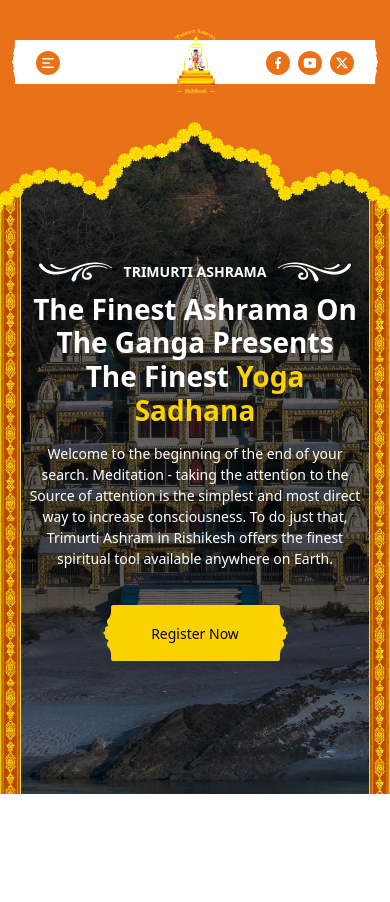
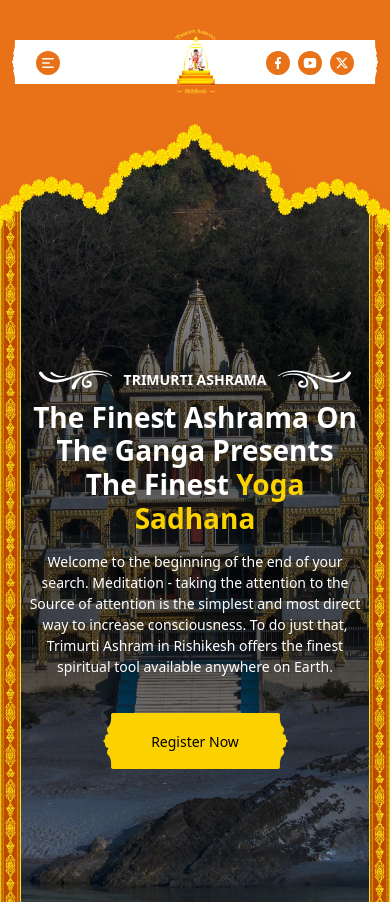
Before and after one commit to radialcoderavipoonia/Trimurti, a React (Create React App) app: page / in a window 390 px wide. Before the commit the page ends 844 px from the top, so only its background shows below. Built offline with nearby package versions, Linux system fonts and the light colour scheme.

Commit message:
ui issues

```diff
--- a/src/App.js
+++ b/src/App.js
@@ -7,8 +7,10 @@
   return (
     <>
       <div className="bg_papaya_orange">
-        <NavBar />
-        <Hero />
+        <div className="max_w_1920 mx-auto">
+          <NavBar />
+          <Hero />
+        </div>
       </div>
     </>
   );
--- a/src/components/NavBar.jsx
+++ b/src/components/NavBar.jsx
@@ -1,13 +1,27 @@
-import React, { useState } from "react";
+import React, { useState, useEffect, useRef } from "react";
 import { Facebook, MenuIcon, Telegram, Youtube } from "./common/Icons";
 import logo from "../assets/images/navbar/logo.png";
 
 const NavBar = () => {
   const [isMenuOpen, setIsMenuOpen] = useState(false);
+  const menuRef = useRef(null);
 
   const toggleMenu = () => {
     setIsMenuOpen(!isMenuOpen);
   };
+
+  useEffect(() => {
+    const handleClickOutside = (event) => {
+      if (menuRef.current && !menuRef.current.contains(event.target)) {
+        setIsMenuOpen(false);
+      }
+    };
+
+    document.addEventListener("mousedown", handleClickOutside);
+    return () => {
+      document.removeEventListener("mousedown", handleClickOutside);
+    };
+  }, []);
 
   return (
     <div className="container custom_container pt-sm-5 pt-4  pb-4">
@@ -40,6 +54,7 @@
             </li>
           </ul>
           <ul
+            ref={menuRef}
             className={`d-lg-none position-absolute bg-white links_position mb-0 ps-3 transition_03 ${
               isMenuOpen ? "opacity-1" : "opacity-0 top-0 "
             }`}
--- a/src/index.css
+++ b/src/index.css
@@ -5,9 +5,10 @@
 }
 body {
   font-family: "Poppins", sans-serif;
+  background-color: #e97219;
 }
 .bg_hero {
-  background-image: url("../src/assets/images/background/hero.webp");
+  background-image: url("../src/assets/images/background/hero.png");
   background-position: bottom;
   background-repeat: no-repeat;
   background-size: 100% 100%;
@@ -26,6 +27,10 @@
   --dark-yellow: #fad300;
   --dark-gray: #202020;
 }
+.max_w_1920 {
+  max-width: 1920px;
+}
+
 .fs_sm {
   font-size: var(--fs-sm);
 }
@@ -105,9 +110,11 @@
 }
 .links_position {
   left: -20px;
-  top: 45px;
+  top: 50px;
   width: 150px;
-  height: 80px;
+  padding-top: 20px;
+  border-radius: 14px;
+  height: 115px;
 }
 .hero_tablet_bg {
   width: 100%;
@@ -224,7 +231,7 @@
   .hero_tablet_flowers {
     height: 145px;
   }
-  .hero_tablet_bg{
+  .hero_tablet_bg {
     height: 120%;
   }
   .left_pillers {
@@ -235,10 +242,9 @@
   }
 }
 
-
 @media (max-width: 575.98px) {
   .hero_content_padding {
-    padding-top: 143px;
+    padding-top: 251px;
     padding-bottom: 133px;
   }
   .bg_hero {
```
Also changed, not shown: src/assets/images/background/hero.webp (deleted).
